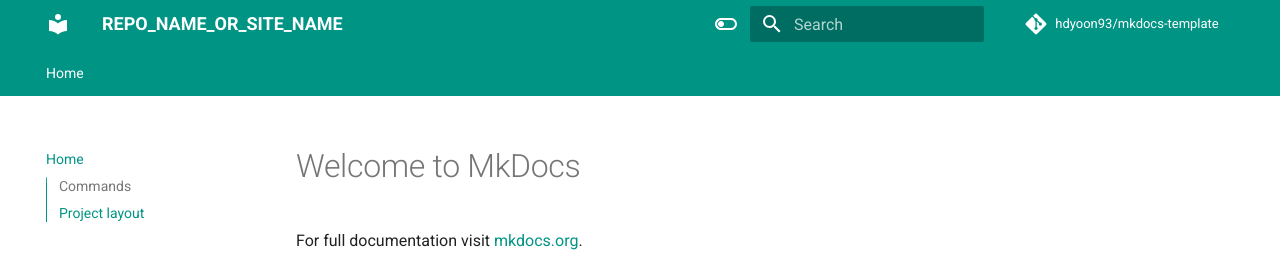
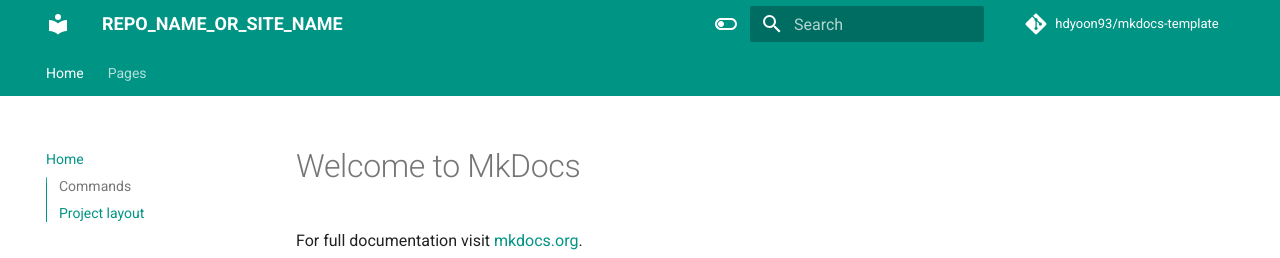
Before and after one commit to hdyoon93/mkdocs-template, an MkDocs documentation site: the page built from docs/index.md, in a window 1280 px wide. Shown: the top 258 px of the page. Built offline with MkDocs 1.6.1 and Material for MkDocs 9.7.7, drawn with Linux system fonts in a browser that asks for light colours; comment, search, counter and statistics services are not loaded.

Commit message:
Update mkdocs.yml

```diff
--- a/mkdocs.yml
+++ b/mkdocs.yml
@@ -1,8 +1,11 @@
 # Project information
 site_name: REPO_NAME_OR_SITE_NAME
 # defeine TOC or order of website-
+
 nav:
   - Home: index.md
+  - Pages:
+    - title: pages/title.md
 
 site_author: Sunny Bhaveen Chandra
 site_description: >-
```
